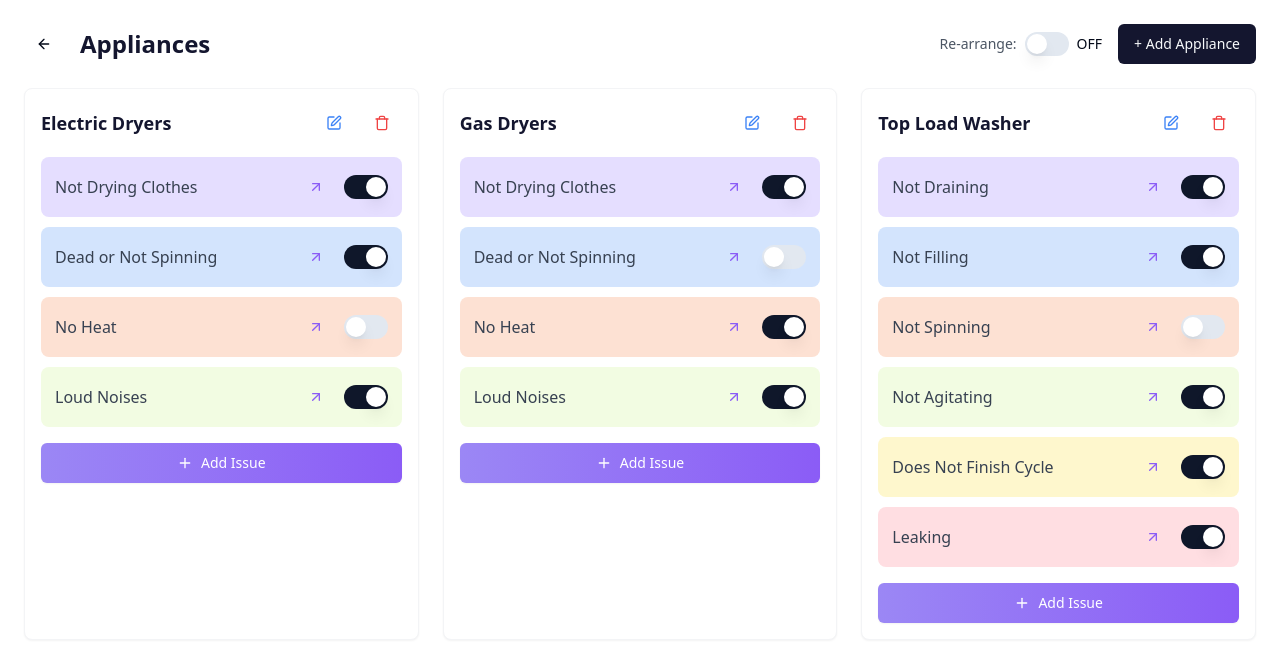
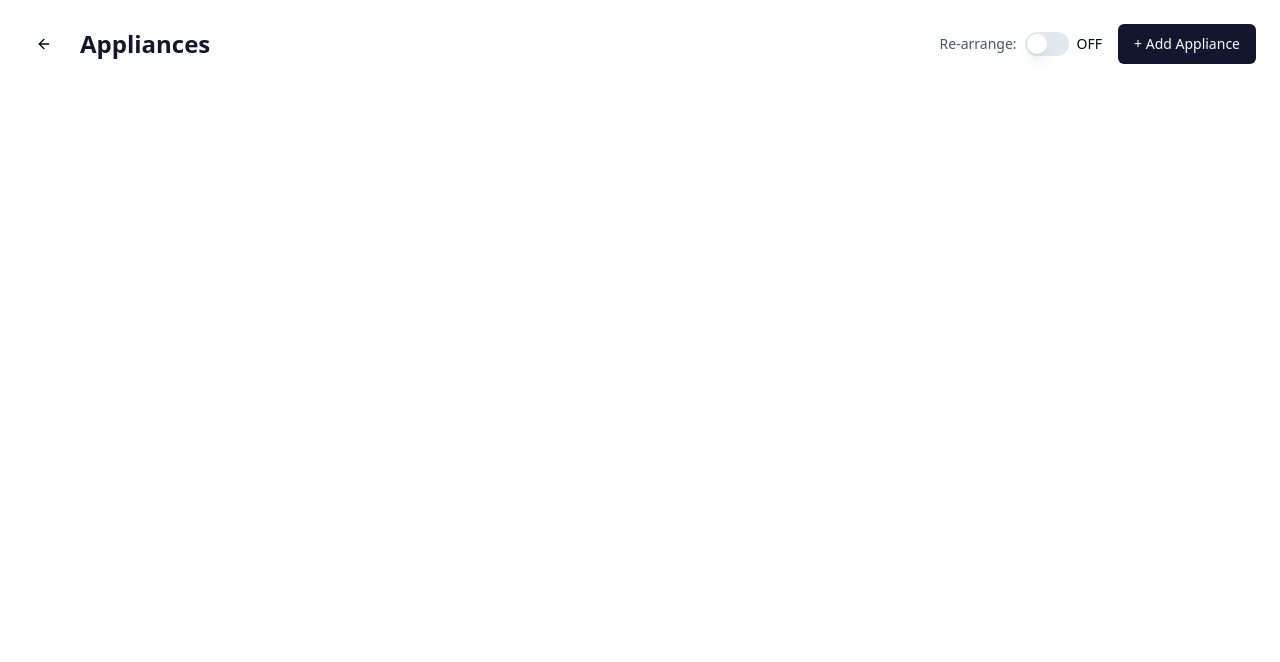
Before and after one commit to rbtech24/diagnose-flow-chat, a React (Vite) app: page /workflows in a window 1280 px wide. Shown: the top 662 px of the page. Built offline with nearby package versions, Linux system fonts and the light colour scheme.

Commit message:
Remove workflows placeholder
Remove placeholder content from the `/workflows` page.

```diff
--- a/src/pages/Workflows.tsx
+++ b/src/pages/Workflows.tsx
@@ -33,40 +33,7 @@ export default function Workflows() {
   const [isReordering, setIsReordering] = useState(false);
   const [editingAppliance, setEditingAppliance] = useState<{index: number, name: string} | null>(null);
   const [deletingApplianceIndex, setDeletingApplianceIndex] = useState<number | null>(null);
-  const [appliances, setAppliances] = useState<Appliance[]>([
-    {
-      name: 'Electric Dryers',
-      order: 0,
-      symptoms: [
-        { name: 'Not Drying Clothes', isActive: true, order: 0 },
-        { name: 'Dead or Not Spinning', isActive: true, order: 1 },
-        { name: 'No Heat', isActive: false, order: 2 },
-        { name: 'Loud Noises', isActive: true, order: 3 }
-      ]
-    },
-    {
-      name: 'Gas Dryers',
-      order: 1,
-      symptoms: [
-        { name: 'Not Drying Clothes', isActive: true, order: 0 },
-        { name: 'Dead or Not Spinning', isActive: false, order: 1 },
-        { name: 'No Heat', isActive: true, order: 2 },
-        { name: 'Loud Noises', isActive: true, order: 3 }
-      ]
-    },
-    {
-      name: 'Top Load Washer',
-      order: 2,
-      symptoms: [
-        { name: 'Not Draining', isActive: true, order: 0 },
-        { name: 'Not Filling', isActive: true, order: 1 },
-        { name: 'Not Spinning', isActive: false, order: 2 },
-        { name: 'Not Agitating', isActive: true, order: 3 },
-        { name: 'Does Not Finish Cycle', isActive: true, order: 4 },
-        { name: 'Leaking', isActive: true, order: 5 }
-      ]
-    }
-  ]);
+  const [appliances, setAppliances] = useState<Appliance[]>([]);
 
   const handleAddAppliance = (name: string) => {
     const newAppliance: Appliance = {
```
